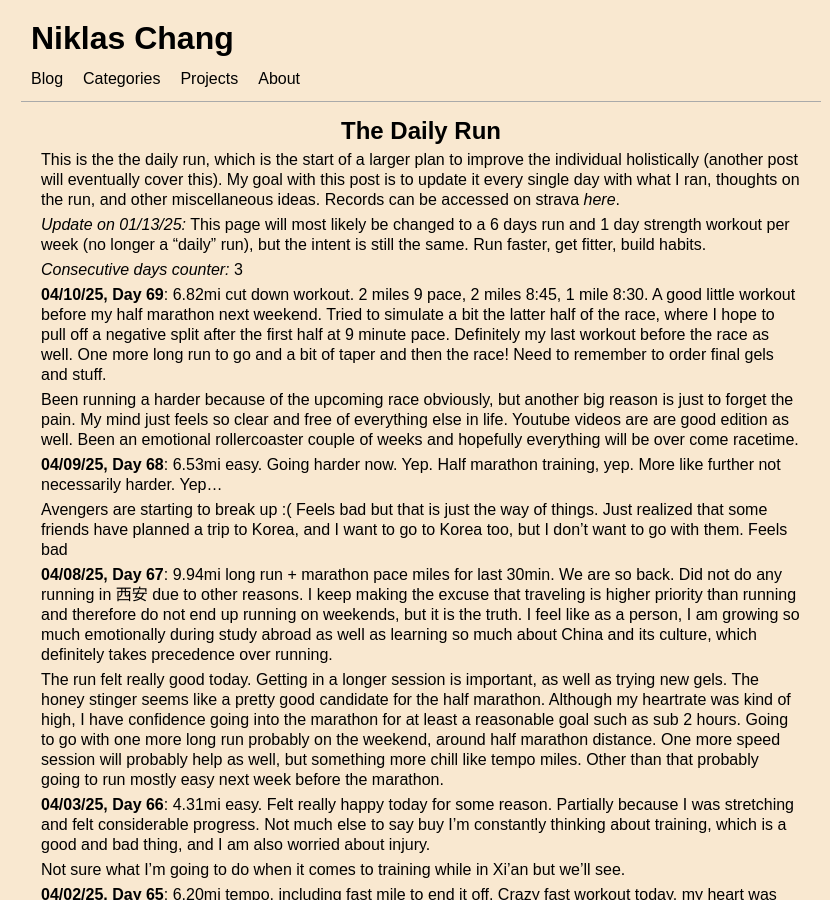
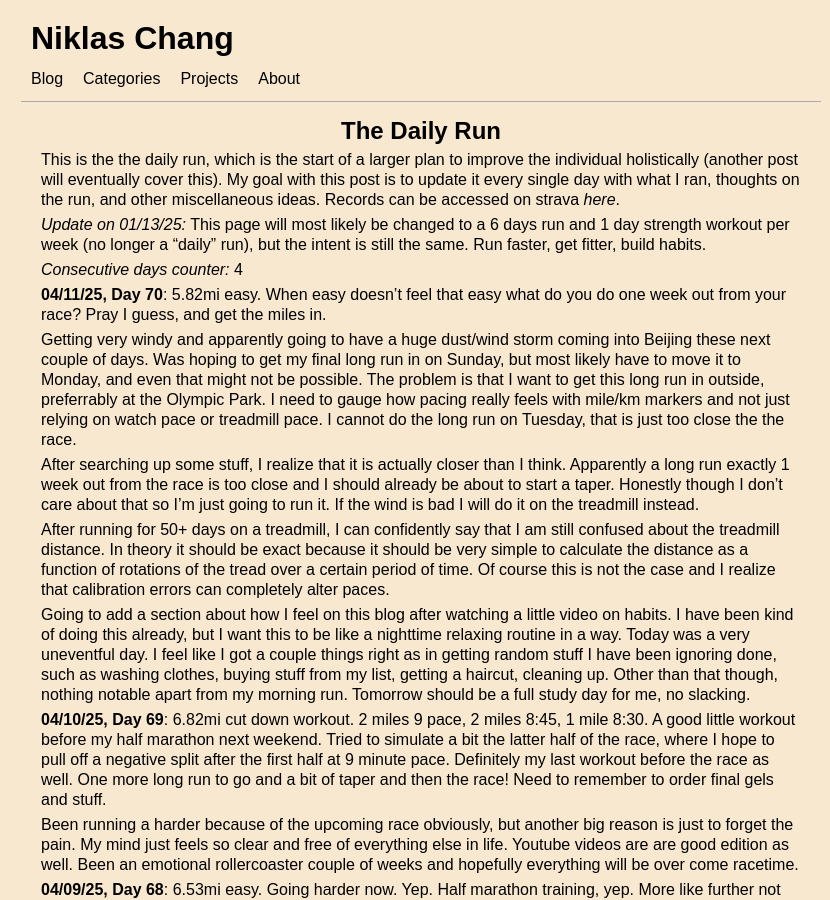
Before and after one commit to Niklichang/niklichang.github.io, a Jekyll site: the page built from _posts/2024-12-02-the-daily-run.md, in a window 1280 px wide and 900 px high. Shown: the whole window, without its empty margins (219-1049 px from the left). Built offline with Jekyll 4.4.1, drawn with Linux system fonts in a browser that asks for light colours; some web fonts are replaced.

Commit message:
just a day

```diff
--- a/_posts/2024-12-02-the-daily-run.md
+++ b/_posts/2024-12-02-the-daily-run.md
@@ -10,7 +10,17 @@ This is the the daily run, which is the start of a larger plan to improve the in
 
 *Update on 01/13/25:* This page will most likely be changed to a 6 days run and 1 day strength workout per week (no longer a "daily" run), but the intent is still the same. Run faster, get fitter, build habits.
 
-*Consecutive days counter:* 3
+*Consecutive days counter:* 4
+
+**04/11/25, Day 70**: 5.82mi easy. When easy doesn't feel that easy what do you do one week out from your race? Pray I guess, and get the miles in.
+
+Getting very windy and apparently going to have a huge dust/wind storm coming into Beijing these next couple of days. Was hoping to get my final long run in on Sunday, but most likely have to move it to Monday, and even that might not be possible. The problem is that I want to get this long run in outside, preferrably at the Olympic Park. I need to gauge how pacing really feels with mile/km markers and not just relying on watch pace or treadmill pace. I cannot do the long run on Tuesday, that is just too close the the race.
+
+After searching up some stuff, I realize that it is actually closer than I think. Apparently a long run exactly 1 week out from the race is too close and I should already be about to start a taper. Honestly though I don't care about that so I'm just going to run it. If the wind is bad I will do it on the treadmill instead.
+
+After running for 50+ days on a treadmill, I can confidently say that I am still confused about the treadmill distance. In theory it should be exact because it should be very simple to calculate the distance as a function of rotations of the tread over a certain period of time. Of course this is not the case and I realize that calibration errors can completely alter paces.
+
+Going to add a section about how I feel on this blog after watching a little video on habits. I have been kind of doing this already, but I want this to be like a nighttime relaxing routine in a way. Today was a very uneventful day. I feel like I got a couple things right as in getting random stuff I have been ignoring done, such as washing clothes, buying stuff from my list, getting a haircut, cleaning up. Other than that though, nothing notable apart from my morning run. Tomorrow should be a full study day for me, no slacking.
 
 **04/10/25, Day 69**: 6.82mi cut down workout. 2 miles 9 pace, 2 miles 8:45, 1 mile 8:30. A good little workout before my half marathon next weekend. Tried to simulate a bit the latter half of the race, where I hope to pull off a negative split after the first half at 9 minute pace. Definitely my last workout before the race as well. One more long run to go and a bit of taper and then the race! Need to remember to order final gels and stuff.
 
```
